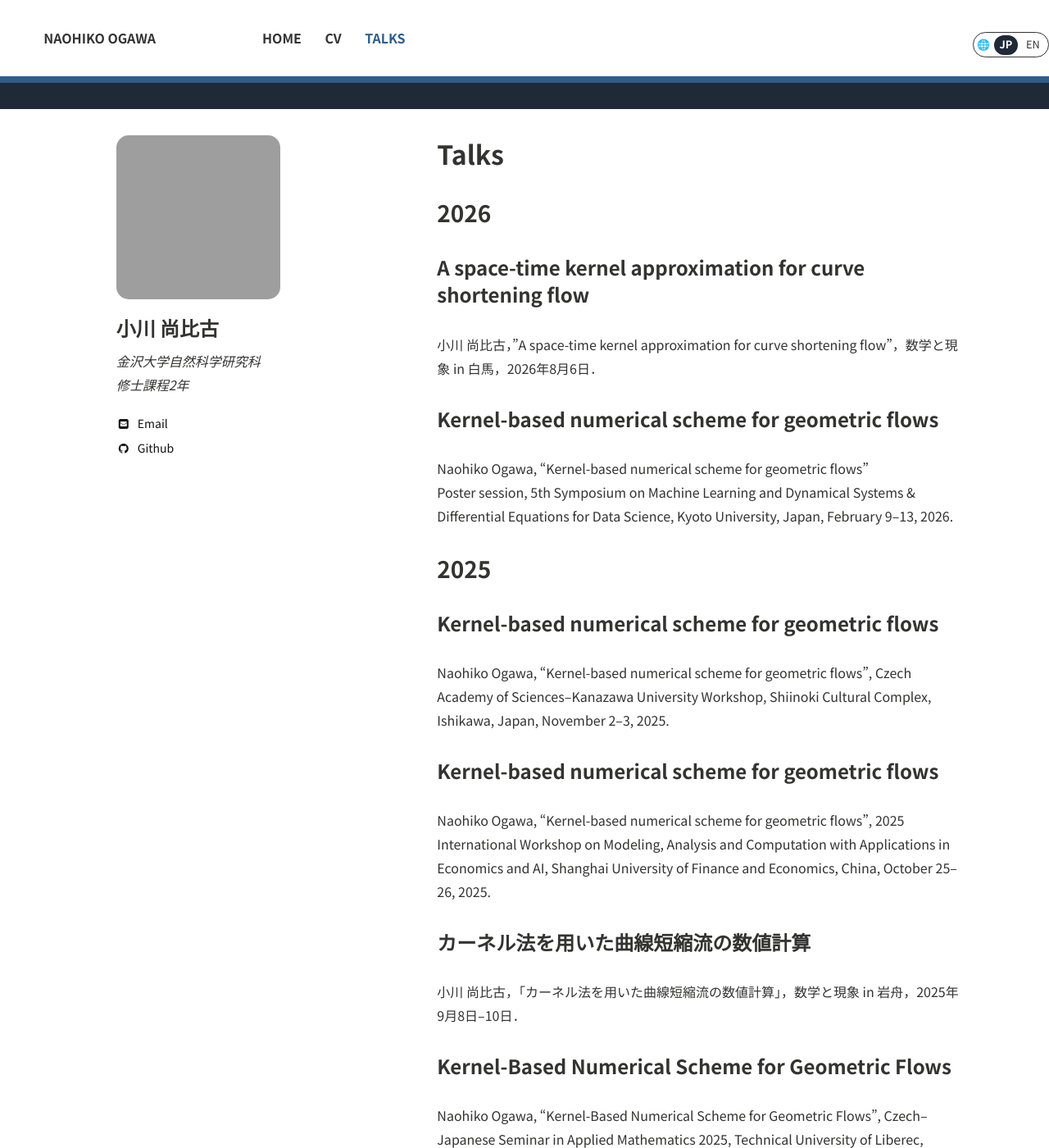
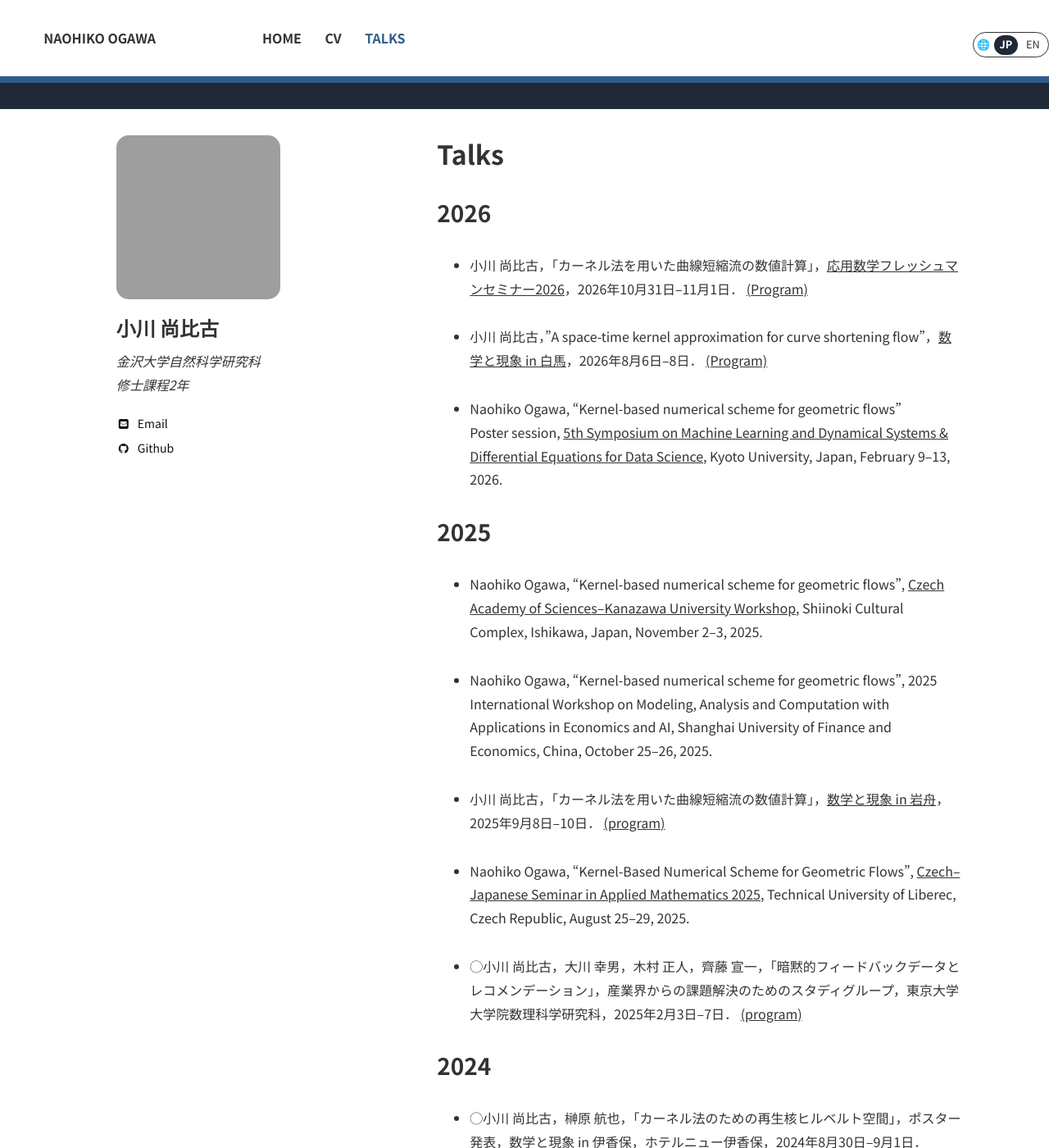
Before and after one commit to Ogawa-Nao/ogawa-nao.github.io, a Jekyll site: the page built from jp/talks.md, in a window 1280 px wide and 1400 px high. Shown: the whole window at 82% size. Built offline with Jekyll 4.4.1, drawn with Linux system fonts in a browser that asks for light colours; nearby versions of some CDN libraries; some of the changed text lies outside the part shown; grey boxes are pictures that could not be loaded.

Commit message:
talks changed

```diff
--- a/en/talks.md
+++ b/en/talks.md
@@ -1,56 +1,39 @@
 ---
 title: Talks
 layout: page
-lang: en
+lang: ja
 ja_url: /jp/talks/
 en_url: /en/talks/
-permalink: /en/talks/
+permalink: /jp/talks/
 ---
 
 ## 2026
 
-### A space-time kernel approximation for curve shortening flow
+- 小川 尚比古，「カーネル法を用いた曲線短縮流の数値計算」，[応用数学フレッシュマンセミナー2026](https://sites.google.com/view/app-math-freshman-seminar-2026)，2026年10月31日--11月1日．
+[(Program)](https://drive.google.com/file/d/1YW7SepkEpMSdFNKkE67oDcodnSzm9QCS/view)
 
-小川 尚比古，"A space-time kernel approximation for curve shortening flow"，数学と現象 in 白馬，2026年8月6日．
+- 小川 尚比古，"A space-time kernel approximation for curve shortening flow"，[数学と現象 in 白馬](https://sites.google.com/view/mphakuba2026?usp=sharing)，2026年8月6日--8日．
+[(Program)](https://drive.google.com/file/d/1Zq0KPupxlyz3FFVEq0w8phOH6E_R3jN9/view?pli=1)
 
-<!-- プログラムのURLが分かったら、次のようにリンクを追加できます。 -->
-<!-- [Program](PROGRAM_URL) -->
-
-### Kernel-based numerical scheme for geometric flows
-
-Naohiko Ogawa, "Kernel-based numerical scheme for geometric flows"
-Poster session, 5th Symposium on Machine Learning and Dynamical Systems & Differential Equations for Data Science, Kyoto University, Japan, February 9–13, 2026.
+- Naohiko Ogawa, "Kernel-based numerical scheme for geometric flows"
+Poster session, [5th Symposium on Machine Learning and Dynamical Systems & Differential Equations for Data Science](https://sites.google.com/view/mlds-deds-2026), Kyoto University, Japan, February 9--13, 2026.
 
 ## 2025
 
-### Kernel-based numerical scheme for geometric flows
+- Naohiko Ogawa, "Kernel-based numerical scheme for geometric flows", [Czech Academy of Sciences–Kanazawa University Workshop](https://jftrabago.github.io/CASKUWorkshop2025/), Shiinoki Cultural Complex, Ishikawa, Japan, November 2--3, 2025.
 
-Naohiko Ogawa, "Kernel-based numerical scheme for geometric flows", Czech Academy of Sciences–Kanazawa University Workshop, Shiinoki Cultural Complex, Ishikawa, Japan, November 2–3, 2025.
+- Naohiko Ogawa, "Kernel-based numerical scheme for geometric flows", 2025 International Workshop on Modeling, Analysis and Computation with Applications in Economics and AI, Shanghai University of Finance and Economics, China, October 25--26, 2025.
 
-### Kernel-based numerical scheme for geometric flows
 
-Naohiko Ogawa, "Kernel-based numerical scheme for geometric flows", 2025 International Workshop on Modeling, Analysis and Computation with Applications in Economics and AI, Shanghai University of Finance and Economics, China, October 25–26, 2025.
+- 小川 尚比古，「カーネル法を用いた曲線短縮流の数値計算」，[数学と現象 in 岩舟](https://sites.google.com/view/mpiwfn2025/)，2025年9月8日--10日．
+[(program)](https://drive.google.com/file/d/1H95ZFaNPmRX6Ip3plj4OHy8QgG1IIFCo/view)
 
-### カーネル法を用いた曲線短縮流の数値計算
+- Naohiko Ogawa, "Kernel-Based Numerical Scheme for Geometric Flows", [Czech–Japanese Seminar in Applied Mathematics 2025](https://geraldine.fjfi.cvut.cz/cjs2025/cjs.php), Technical University of Liberec, Czech Republic, August 25--29, 2025.
 
-小川 尚比古，「カーネル法を用いた曲線短縮流の数値計算」，数学と現象 in 岩舟，2025年9月8日–10日．
-
-<!-- プログラムのURLが分かったら、次のようにリンクを追加できます。 -->
-<!-- [プログラム](PROGRAM_URL) -->
-
-### Kernel-Based Numerical Scheme for Geometric Flows
-
-Naohiko Ogawa, "Kernel-Based Numerical Scheme for Geometric Flows", Czech–Japanese Seminar in Applied Mathematics 2025, Technical University of Liberec, Czech Republic, August 25–29, 2025.
-
-### 暗黙的フィードバックデータとレコメンデーション
-
-◯小川 尚比古，大川 幸男，木村 正人，齊藤 宣一，「暗黙的フィードバックデータとレコメンデーション」，産業界からの課題解決のためのスタディグループ，東京大学大学院数理科学研究科，2025年2月3日–7日．
-
-<!-- プログラムのURLが分かったら、次のようにリンクを追加できます。 -->
-<!-- [プログラム](PROGRAM_URL) -->
+- ◯小川 尚比古，大川 幸男，木村 正人，齊藤 宣一，「暗黙的フィードバックデータとレコメンデーション」，産業界からの課題解決のためのスタディグループ，東京大学大学院数理科学研究科，2025年2月3日--7日．
+[(program)](https://www.ms.u-tokyo.ac.jp/icms/SG_250203v2.pdf)
 
 ## 2024
 
-### カーネル法のための再生核ヒルベルト空間
-
-◯小川 尚比古，榊原 航也，「カーネル法のための再生核ヒルベルト空間」，ポスター発表，数学と現象 in 伊香保，ホテルニュー伊香保，2024年8月30日–9月1日．
+- ◯小川 尚比古，榊原 航也，「カーネル法のための再生核ヒルベルト空間」，ポスター発表，[数学と現象 in 伊香保](https://sites.google.com/view/mpikh2024/)，ホテルニュー伊香保，2024年8月30日--9月1日．
+[(program)](https://drive.google.com/file/d/1mTimyOInfWaVq2KaPN3oSAdS5fjkejSZ/view)
--- a/jp/talks.md
+++ b/jp/talks.md
@@ -9,48 +9,31 @@ permalink: /jp/talks/
 
 ## 2026
 
-### A space-time kernel approximation for curve shortening flow
+- 小川 尚比古，「カーネル法を用いた曲線短縮流の数値計算」，[応用数学フレッシュマンセミナー2026](https://sites.google.com/view/app-math-freshman-seminar-2026)，2026年10月31日--11月1日．
+[(Program)](https://drive.google.com/file/d/1YW7SepkEpMSdFNKkE67oDcodnSzm9QCS/view)
 
-小川 尚比古，"A space-time kernel approximation for curve shortening flow"，数学と現象 in 白馬，2026年8月6日．
+- 小川 尚比古，"A space-time kernel approximation for curve shortening flow"，[数学と現象 in 白馬](https://sites.google.com/view/mphakuba2026?usp=sharing)，2026年8月6日--8日．
+[(Program)](https://drive.google.com/file/d/1Zq0KPupxlyz3FFVEq0w8phOH6E_R3jN9/view?pli=1)
 
-<!-- プログラムのURLが分かったら、次のようにリンクを追加できます。 -->
-<!-- [Program](PROGRAM_URL) -->
-
-### Kernel-based numerical scheme for geometric flows
-
-Naohiko Ogawa, "Kernel-based numerical scheme for geometric flows"
-Poster session, 5th Symposium on Machine Learning and Dynamical Systems & Differential Equations for Data Science, Kyoto University, Japan, February 9–13, 2026.
+- Naohiko Ogawa, "Kernel-based numerical scheme for geometric flows"
+Poster session, [5th Symposium on Machine Learning and Dynamical Systems & Differential Equations for Data Science](https://sites.google.com/view/mlds-deds-2026), Kyoto University, Japan, February 9--13, 2026.
 
 ## 2025
 
-### Kernel-based numerical scheme for geometric flows
+- Naohiko Ogawa, "Kernel-based numerical scheme for geometric flows", [Czech Academy of Sciences–Kanazawa University Workshop](https://jftrabago.github.io/CASKUWorkshop2025/), Shiinoki Cultural Complex, Ishikawa, Japan, November 2--3, 2025.
 
-Naohiko Ogawa, "Kernel-based numerical scheme for geometric flows", Czech Academy of Sciences–Kanazawa University Workshop, Shiinoki Cultural Complex, Ishikawa, Japan, November 2–3, 2025.
+- Naohiko Ogawa, "Kernel-based numerical scheme for geometric flows", 2025 International Workshop on Modeling, Analysis and Computation with Applications in Economics and AI, Shanghai University of Finance and Economics, China, October 25--26, 2025.
 
-### Kernel-based numerical scheme for geometric flows
 
-Naohiko Ogawa, "Kernel-based numerical scheme for geometric flows", 2025 International Workshop on Modeling, Analysis and Computation with Applications in Economics and AI, Shanghai University of Finance and Economics, China, October 25–26, 2025.
+- 小川 尚比古，「カーネル法を用いた曲線短縮流の数値計算」，[数学と現象 in 岩舟](https://sites.google.com/view/mpiwfn2025/)，2025年9月8日--10日．
+[(program)](https://drive.google.com/file/d/1H95ZFaNPmRX6Ip3plj4OHy8QgG1IIFCo/view)
 
-### カーネル法を用いた曲線短縮流の数値計算
+- Naohiko Ogawa, "Kernel-Based Numerical Scheme for Geometric Flows", [Czech–Japanese Seminar in Applied Mathematics 2025](https://geraldine.fjfi.cvut.cz/cjs2025/cjs.php), Technical University of Liberec, Czech Republic, August 25--29, 2025.
 
-小川 尚比古，「カーネル法を用いた曲線短縮流の数値計算」，数学と現象 in 岩舟，2025年9月8日–10日．
-
-<!-- プログラムのURLが分かったら、次のようにリンクを追加できます。 -->
-<!-- [プログラム](PROGRAM_URL) -->
-
-### Kernel-Based Numerical Scheme for Geometric Flows
-
-Naohiko Ogawa, "Kernel-Based Numerical Scheme for Geometric Flows", Czech–Japanese Seminar in Applied Mathematics 2025, Technical University of Liberec, Czech Republic, August 25–29, 2025.
-
-### 暗黙的フィードバックデータとレコメンデーション
-
-◯小川 尚比古，大川 幸男，木村 正人，齊藤 宣一，「暗黙的フィードバックデータとレコメンデーション」，産業界からの課題解決のためのスタディグループ，東京大学大学院数理科学研究科，2025年2月3日–7日．
-
-<!-- プログラムのURLが分かったら、次のようにリンクを追加できます。 -->
-<!-- [プログラム](PROGRAM_URL) -->
+- ◯小川 尚比古，大川 幸男，木村 正人，齊藤 宣一，「暗黙的フィードバックデータとレコメンデーション」，産業界からの課題解決のためのスタディグループ，東京大学大学院数理科学研究科，2025年2月3日--7日．
+[(program)](https://www.ms.u-tokyo.ac.jp/icms/SG_250203v2.pdf)
 
 ## 2024
 
-### カーネル法のための再生核ヒルベルト空間
-
-◯小川 尚比古，榊原 航也，「カーネル法のための再生核ヒルベルト空間」，ポスター発表，数学と現象 in 伊香保，ホテルニュー伊香保，2024年8月30日–9月1日．
+- ◯小川 尚比古，榊原 航也，「カーネル法のための再生核ヒルベルト空間」，ポスター発表，[数学と現象 in 伊香保](https://sites.google.com/view/mpikh2024/)，ホテルニュー伊香保，2024年8月30日--9月1日．
+[(program)](https://drive.google.com/file/d/1mTimyOInfWaVq2KaPN3oSAdS5fjkejSZ/view)
```
